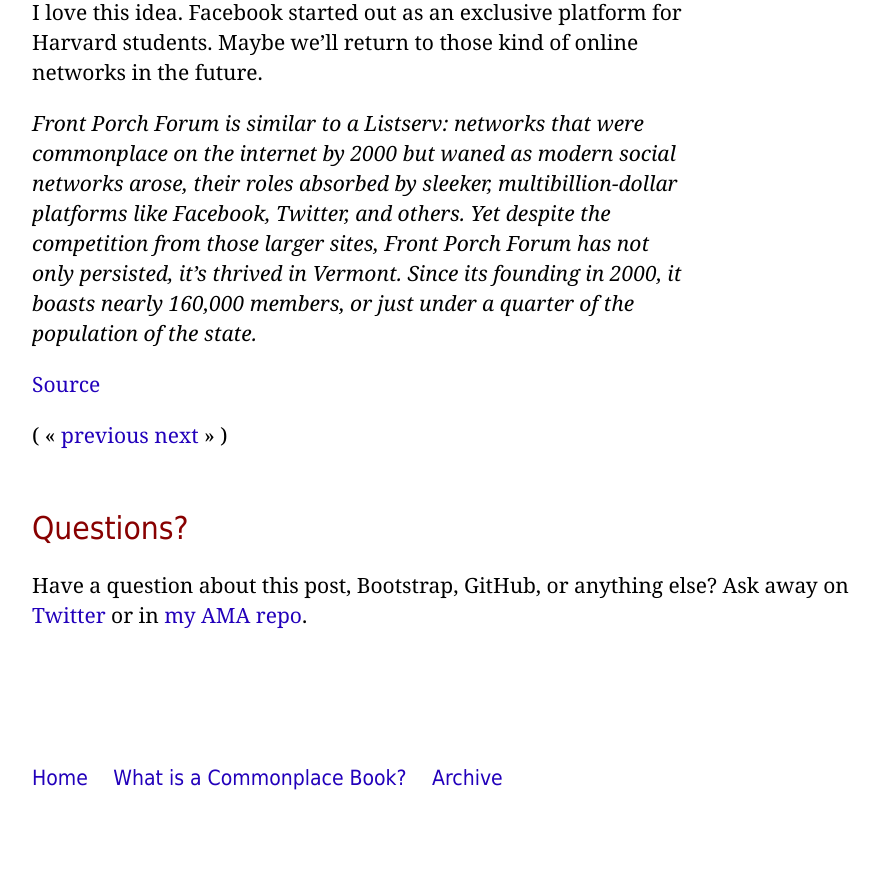
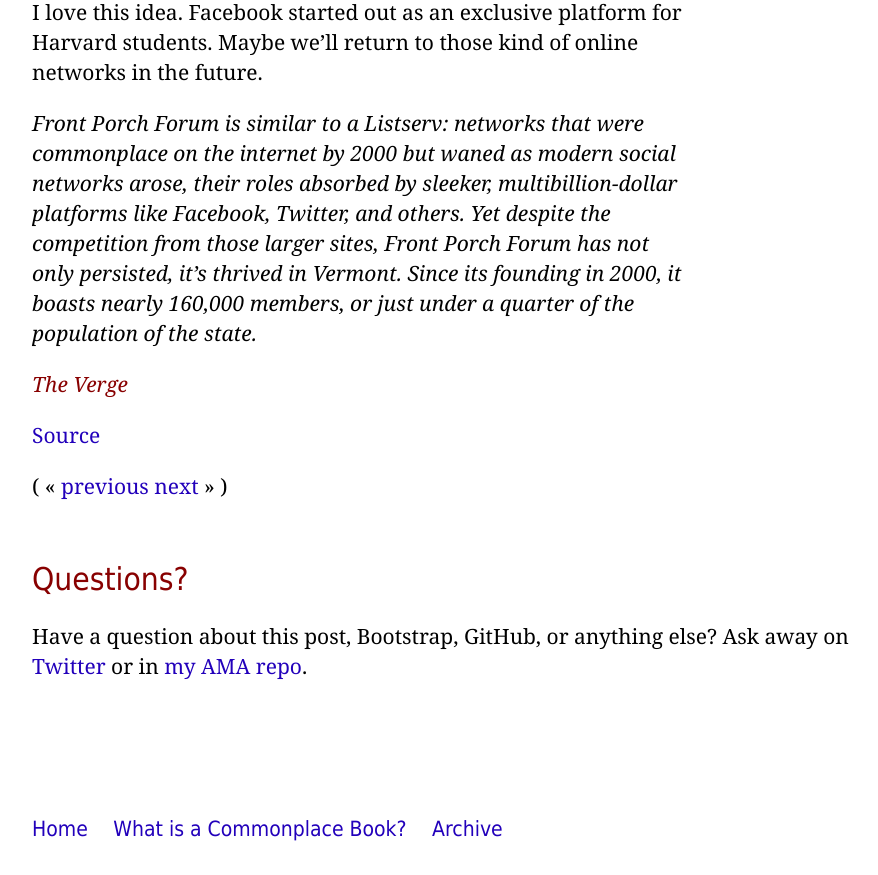
Before and after one commit to derykmakgill/commonplace, a Jekyll site: the page built from _posts/2019-04-10-5.md, in a window 1280 px wide and 900 px high, scrolled down 1131 px, cut to the strip 25-900 px from the top of the window. Shown: the whole strip, without its empty margins (188-1066 px from the left). Built offline with Jekyll 4.4.1, drawn with Linux system fonts in a browser that asks for light colours; before the commit the page ends 1980 px from its top, so only the background shows below that.

Commit message:
Update 2019-04-10-5.md

```diff
--- a/_posts/2019-04-10-5.md
+++ b/_posts/2019-04-10-5.md
@@ -9,4 +9,6 @@
 
 >Front Porch Forum is similar to a Listserv: networks that were commonplace on the internet by 2000 but waned as modern social networks arose, their roles absorbed by sleeker, multibillion-dollar platforms like Facebook, Twitter, and others. Yet despite the competition from those larger sites, Front Porch Forum has not only persisted, it’s thrived in Vermont. Since its founding in 2000, it boasts nearly 160,000 members, or just under a quarter of the population of the state.
 
+<cite>The Verge</cite>
+
 [Source](https://www.theverge.com/2019/1/24/18129437/front-porch-forum-vermont-social-network-listserv-local-online-community)
```
